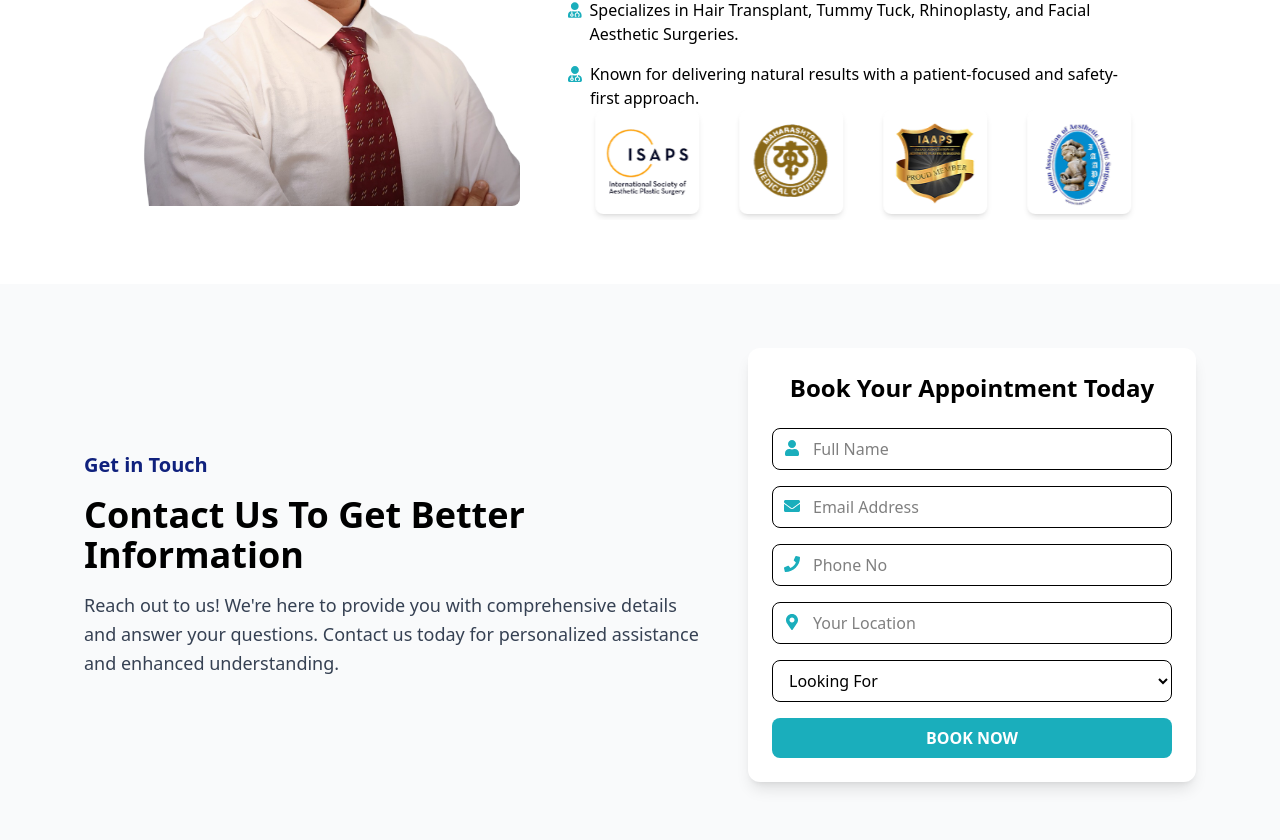
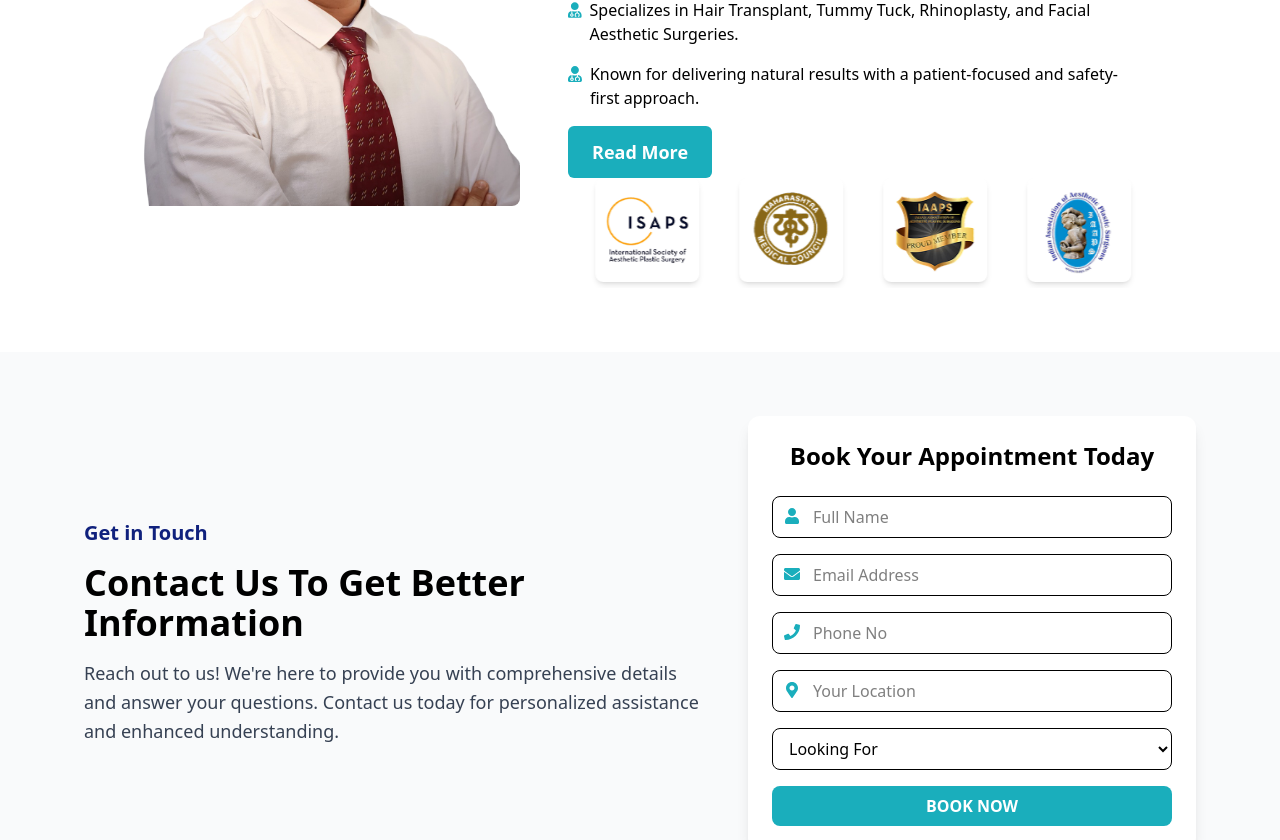
Before and after one commit to mehulsayani/hair-transplant.drkunalsayani, a Next.js app: page / in a window 1280 px wide. Shown: the part 1180-2020 px from the top of the page. Built offline with nearby package versions, Linux system fonts and the light colour scheme.

Commit message:
commit changes

```diff
--- a/src/app/page.jsx
+++ b/src/app/page.jsx
@@ -60,9 +60,9 @@ export default function Page() {
    useEffect(() => {
     const interval = setInterval(() => {
       setShow(true);
-    }, 20000); // 20 seconds
+    }, 120000); // 20 seconds
 
-    return () => clearInterval(interval); // clean up on unmount
+
   }, []);
 
   const features = [
@@ -187,6 +187,14 @@ export default function Page() {
                   <p>{text}</p>
                 </li>
               ))}
+              <div className="flex items-center gap-3 sm:gap-5">
+          <a
+            href="https://www.drkunalsayani.com/about-dr-kunal-sayani"
+            className="bg-[#1aaebc] hover:bg-[#148d98] text-white text-lg font-semibold px-6 py-3 max-lg:px-4 max-lg:py-2 rounded-md transition-colors duration-200"
+          >
+            Read More
+          </a>
+        </div>
             </ul>
 
             <div className="w-full">
```
